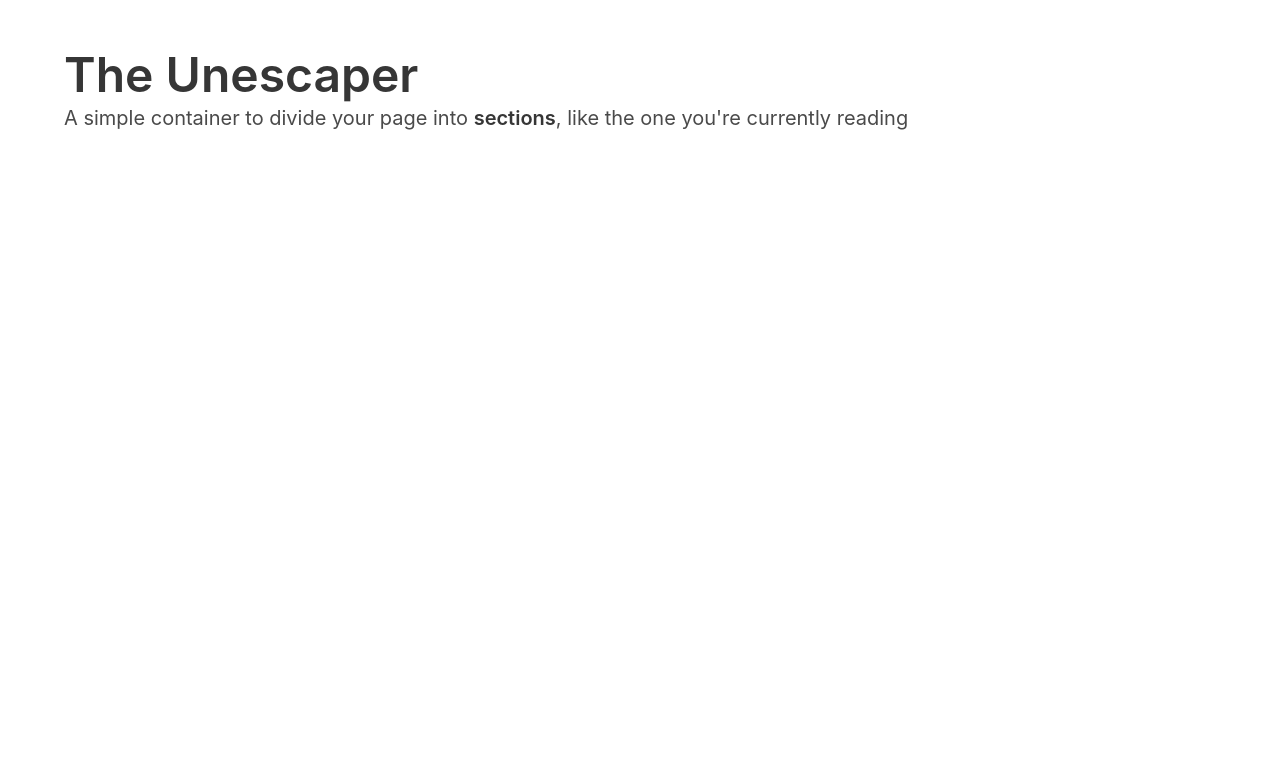
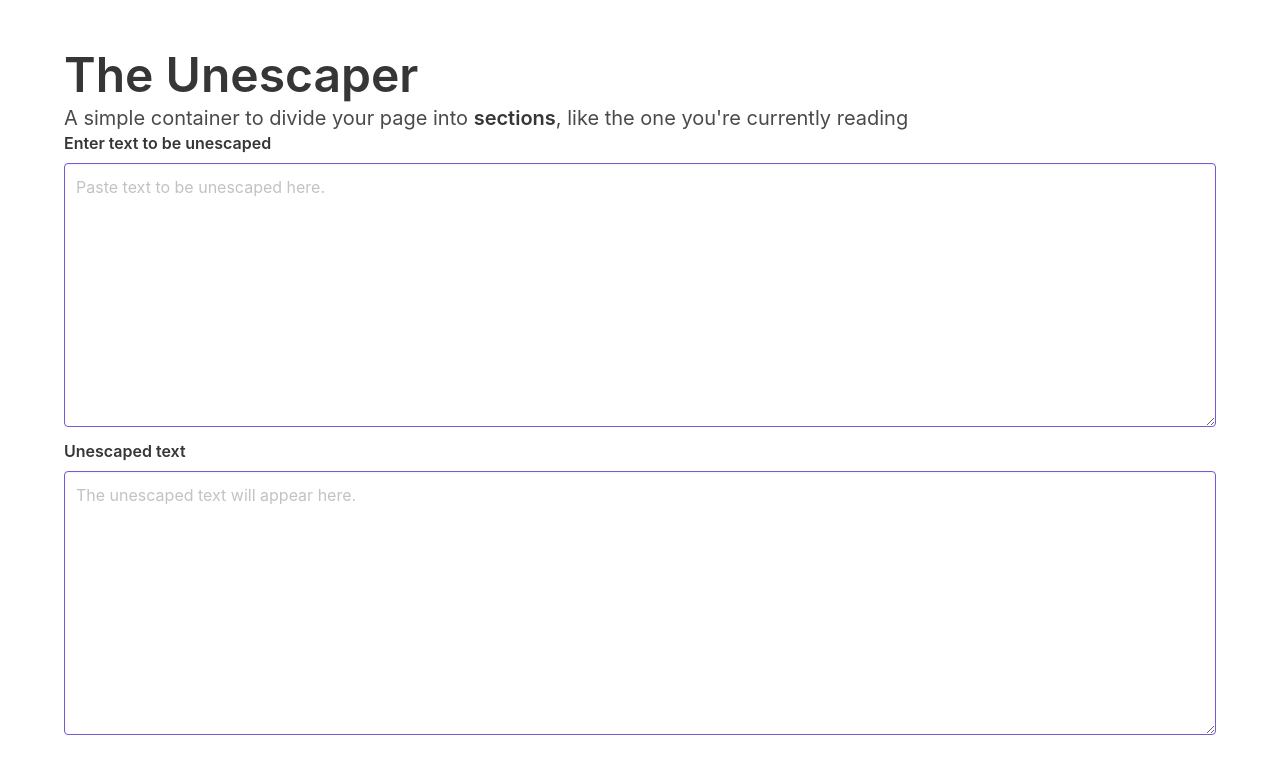
Before and after one commit to gldraphael/unescaper, a Vue app: page / in a window 1280 px wide. Shown: the top 774 px of the page. Built offline with nearby package versions, Linux system fonts and the light colour scheme.

Commit message:
Add some fields

```diff
--- a/src/App.vue
+++ b/src/App.vue
@@ -6,6 +6,23 @@
         <h2 class="subtitle">
           A simple container to divide your page into <strong>sections</strong>, like the one you're currently reading
         </h2>
+      </div>
+      <div class="container">
+        <div class="field">
+          <label class="label">Enter text to be unescaped</label>
+          <div class="control">
+            <textarea class="textarea is-primary" rows="10"
+                      placeholder="Paste text to be unescaped here."></textarea>
+          </div>
+        </div>
+
+        <div class="field">
+          <label class="label">Unescaped text</label>
+          <div class="control">
+            <textarea class="textarea is-primary" rows="10"
+                      placeholder="The unescaped text will appear here."></textarea>
+          </div>
+        </div>
       </div>
     </section>
   </div>
```
